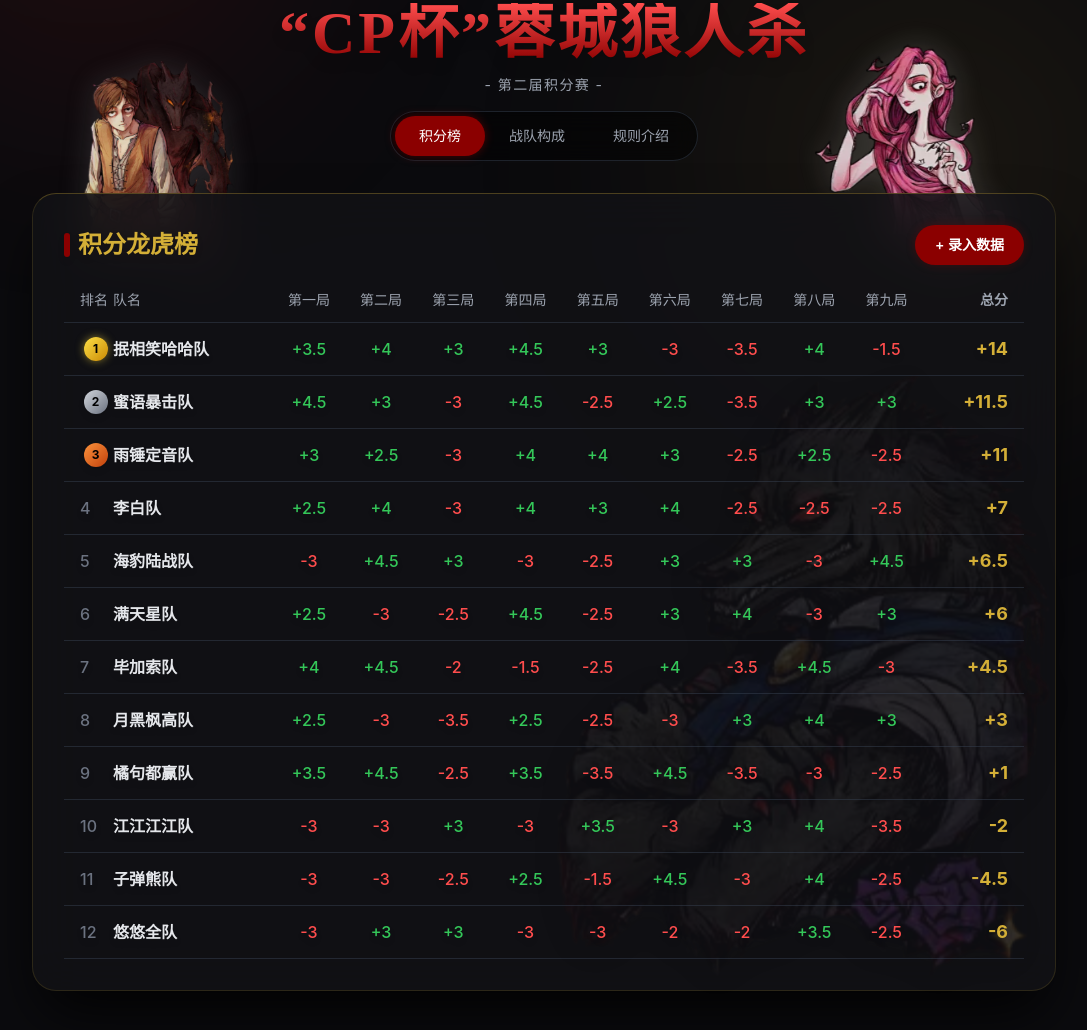
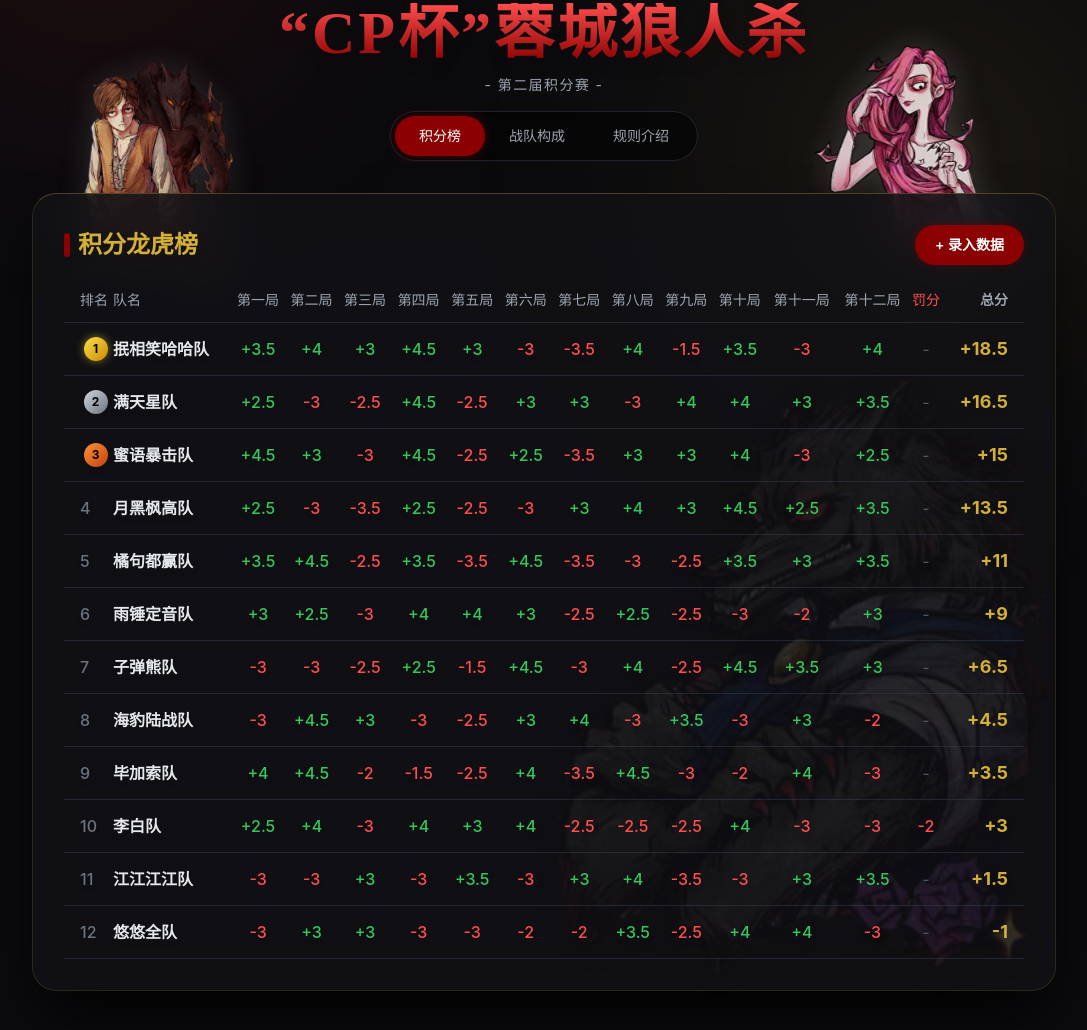
Before and after one commit to builams76404-cell/cp-langrensha, a plain HTML site: page index.html in a window 1280 px wide. Shown: the part 338-1368 px from the top of the page, without its empty margins (96-1183 px from the left). Drawn offline with nearby package versions, Linux system fonts and the light colour scheme.

Commit message:
Add files via upload

```diff
--- a/index.html
+++ b/index.html
@@ -210,7 +210,7 @@
 
             <div class="mb-4">
                 <label class="block text-sm text-gray-300 mb-1">对局名称标签</label>
-                <input type="text" id="new-round-name" value="第十局" class="w-full bg-black/60 border border-gray-600 rounded-lg px-3 py-2 text-white outline-none focus:border-[#ff4d4d] transition-colors">
+                <input type="text" id="new-round-name" value="第十三局" class="w-full bg-black/60 border border-gray-600 rounded-lg px-3 py-2 text-white outline-none focus:border-[#ff4d4d] transition-colors">
             </div>
 
             <div class="flex justify-between text-xs text-gray-500 mb-2 px-1">
@@ -229,20 +229,20 @@
     </div>
 
     <script>
-        // 包含前九局硬编码数据的数组
+        // 包含前12局硬编码数据及罚分的数组
         const initialBoardData = [
-            { name: '抿相笑哈哈队', r1: 3.5, r2: 4, r3: 3, r4: 4.5, r5: 3, r6: -3, r7: -3.5, r8: 4, r9: -1.5, total: 14.0 },
-            { name: '毕加索队', r1: 4, r2: 4.5, r3: -2, r4: -1.5, r5: -2.5, r6: 4, r7: -3.5, r8: 4.5, r9: -3, total: 4.5 },
-            { name: '橘句都赢队', r1: 3.5, r2: 4.5, r3: -2.5, r4: 3.5, r5: -3.5, r6: 4.5, r7: -3.5, r8: -3, r9: -2.5, total: 1.0 },
-            { name: '海豹陆战队', r1: -3, r2: 4.5, r3: 3, r4: -3, r5: -2.5, r6: 3, r7: 3, r8: -3, r9: 4.5, total: 6.5 },
-            { name: '蜜语暴击队', r1: 4.5, r2: 3, r3: -3, r4: 4.5, r5: -2.5, r6: 2.5, r7: -3.5, r8: 3, r9: 3, total: 11.5 },
-            { name: '李白队', r1: 2.5, r2: 4, r3: -3, r4: 4, r5: 3, r6: 4, r7: -2.5, r8: -2.5, r9: -2.5, total: 7.0 },
-            { name: '悠悠全队', r1: -3, r2: 3, r3: 3, r4: -3, r5: -3, r6: -2, r7: -2, r8: 3.5, r9: -2.5, total: -6.0 },
-            { name: '雨锤定音队', r1: 3, r2: 2.5, r3: -3, r4: 4, r5: 4, r6: 3, r7: -2.5, r8: 2.5, r9: -2.5, total: 11.0 },
-            { name: '满天星队', r1: 2.5, r2: -3, r3: -2.5, r4: 4.5, r5: -2.5, r6: 3, r7: 4, r8: -3, r9: 3, total: 6.0 },
-            { name: '江江江江队', r1: -3, r2: -3, r3: 3, r4: -3, r5: 3.5, r6: -3, r7: 3, r8: 4, r9: -3.5, total: -2.0 },
-            { name: '月黑枫高队', r1: 2.5, r2: -3, r3: -3.5, r4: 2.5, r5: -2.5, r6: -3, r7: 3, r8: 4, r9: 3, total: 3.0 },
-            { name: '子弹熊队', r1: -3, r2: -3, r3: -2.5, r4: 2.5, r5: -1.5, r6: 4.5, r7: -3, r8: 4, r9: -2.5, total: -4.5 }
+            { name: '抿相笑哈哈队', r1: 3.5, r2: 4, r3: 3, r4: 4.5, r5: 3, r6: -3, r7: -3.5, r8: 4, r9: -1.5, r10: 3.5, r11: -3, r12: 4, penalty: 0, total: 18.5 },
+            { name: '毕加索队', r1: 4, r2: 4.5, r3: -2, r4: -1.5, r5: -2.5, r6: 4, r7: -3.5, r8: 4.5, r9: -3, r10: -2, r11: 4, r12: -3, penalty: 0, total: 3.5 },
+            { name: '橘句都赢队', r1: 3.5, r2: 4.5, r3: -2.5, r4: 3.5, r5: -3.5, r6: 4.5, r7: -3.5, r8: -3, r9: -2.5, r10: 3.5, r11: 3, r12: 3.5, penalty: 0, total: 11.0 },
+            { name: '海豹陆战队', r1: -3, r2: 4.5, r3: 3, r4: -3, r5: -2.5, r6: 3, r7: 4, r8: -3, r9: 3.5, r10: -3, r11: 3, r12: -2, penalty: 0, total: 4.5 },
+            { name: '蜜语暴击队', r1: 4.5, r2: 3, r3: -3, r4: 4.5, r5: -2.5, r6: 2.5, r7: -3.5, r8: 3, r9: 3, r10: 4, r11: -3, r12: 2.5, penalty: 0, total: 15.0 },
+            { name: '李白队', r1: 2.5, r2: 4, r3: -3, r4: 4, r5: 3, r6: 4, r7: -2.5, r8: -2.5, r9: -2.5, r10: 4, r11: -3, r12: -3, penalty: -2, total: 3.0 },
+            { name: '悠悠全队', r1: -3, r2: 3, r3: 3, r4: -3, r5: -3, r6: -2, r7: -2, r8: 3.5, r9: -2.5, r10: 4, r11: 4, r12: -3, penalty: 0, total: -1.0 },
+            { name: '雨锤定音队', r1: 3, r2: 2.5, r3: -3, r4: 4, r5: 4, r6: 3, r7: -2.5, r8: 2.5, r9: -2.5, r10: -3, r11: -2, r12: 3, penalty: 0, total: 9.0 },
+            { name: '满天星队', r1: 2.5, r2: -3, r3: -2.5, r4: 4.5, r5: -2.5, r6: 3, r7: 3, r8: -3, r9: 4, r10: 4, r11: 3, r12: 3.5, penalty: 0, total: 16.5 },
+            { name: '江江江江队', r1: -3, r2: -3, r3: 3, r4: -3, r5: 3.5, r6: -3, r7: 3, r8: 4, r9: -3.5, r10: -3, r11: 3, r12: 3.5, penalty: 0, total: 1.5 },
+            { name: '月黑枫高队', r1: 2.5, r2: -3, r3: -3.5, r4: 2.5, r5: -2.5, r6: -3, r7: 3, r8: 4, r9: 3, r10: 4.5, r11: 2.5, r12: 3.5, penalty: 0, total: 13.5 },
+            { name: '子弹熊队', r1: -3, r2: -3, r3: -2.5, r4: 2.5, r5: -1.5, r6: 4.5, r7: -3, r8: 4, r9: -2.5, r10: 4.5, r11: 3.5, r12: 3, penalty: 0, total: 6.5 }
         ];
 
         initialBoardData.forEach(team => team.extraScores = []);
@@ -274,11 +274,18 @@
                     <th class="pb-3 font-medium">第七局</th>
                     <th class="pb-3 font-medium">第八局</th>
                     <th class="pb-3 font-medium">第九局</th>
+                    <th class="pb-3 font-medium">第十局</th>
+                    <th class="pb-3 font-medium">第十一局</th>
+                    <th class="pb-3 font-medium">第十二局</th>
             `;
             extraColumns.forEach(colName => {
                 thHtml += `<th class="pb-3 font-medium text-[#ff4d4d]">${colName}</th>`;
             });
-            thHtml += `<th class="pb-3 font-semibold text-right pr-4">总分</th></tr>`;
+            thHtml += `
+                    <th class="pb-3 font-medium text-[#ff4d4d]">罚分</th>
+                    <th class="pb-3 font-semibold text-right pr-4">总分</th>
+                </tr>
+            `;
             thead.innerHTML = thHtml;
 
             const tbody = document.getElementById('leaderboard-body');
@@ -300,11 +307,17 @@
                     <td class="py-3">${formatScore(team.r7)}</td>
                     <td class="py-3">${formatScore(team.r8)}</td>
                     <td class="py-3">${formatScore(team.r9)}</td>
+                    <td class="py-3">${formatScore(team.r10)}</td>
+                    <td class="py-3">${formatScore(team.r11)}</td>
+                    <td class="py-3">${formatScore(team.r12)}</td>
                 `;
 
                 team.extraScores.forEach(score => {
                     tdHtml += `<td class="py-3">${formatScore(score)}</td>`;
                 });
+
+                // 渲染罚分列
+                tdHtml += `<td class="py-3">${team.penalty !== 0 ? formatScore(team.penalty) : '<span class="text-gray-600">-</span>'}</td>`;
 
                 const totalDisplay = team.total > 0 ? '+' + team.total.toFixed(1).replace('.0','') : team.total.toFixed(1).replace('.0','');
                 tdHtml += `<td class="py-3 pr-4 text-right text-lg font-bold text-[#D4AF37]">${totalDisplay}</td>`;
@@ -382,7 +395,7 @@
         }
 
         function saveNewData() {
-            const roundName = document.getElementById('new-round-name').value || `第 ${extraColumns.length + 10} 局`;
+            const roundName = document.getElementById('new-round-name').value || `第 ${extraColumns.length + 13} 局`;
             extraColumns.push(roundName);
 
             initialBoardData.forEach((team, index) => {
```
